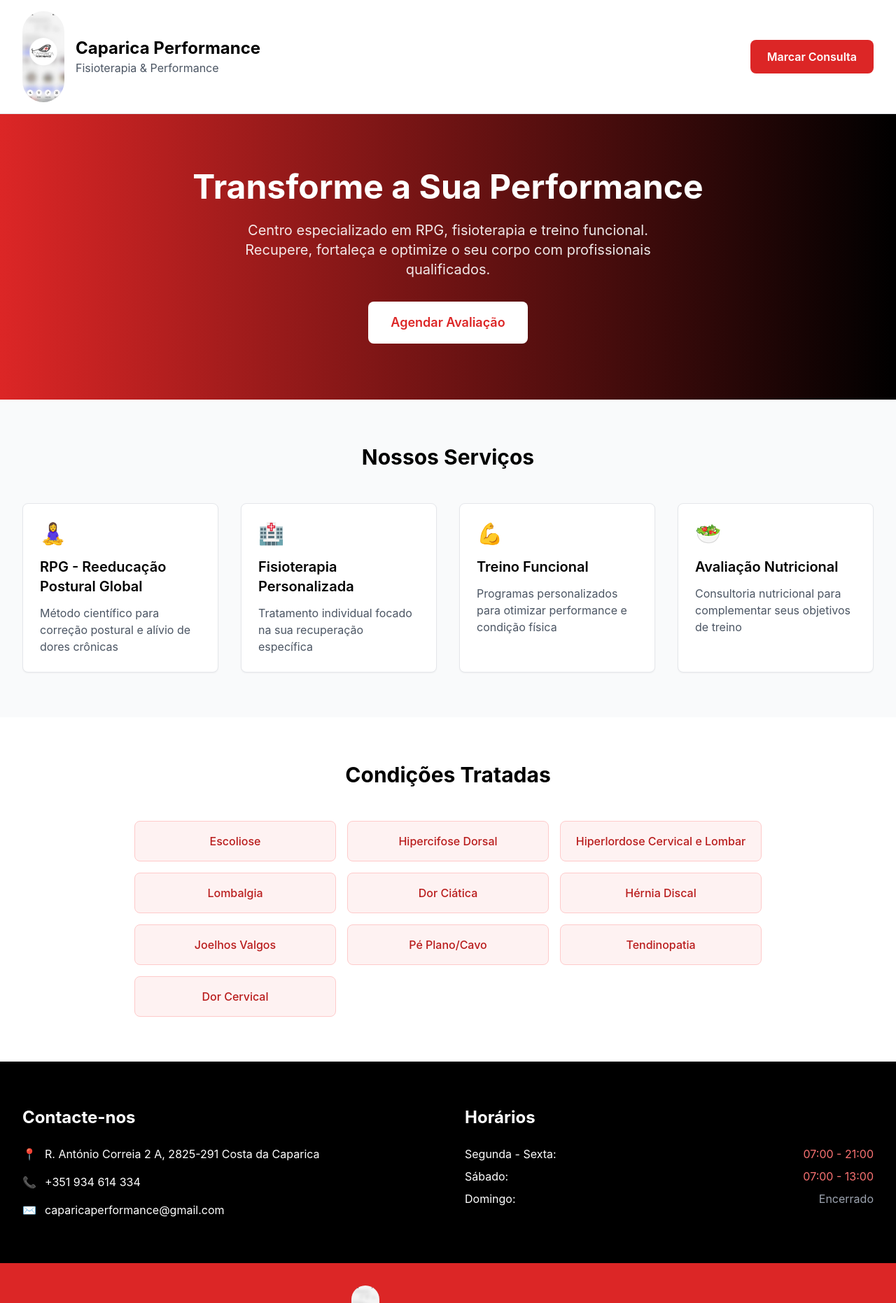
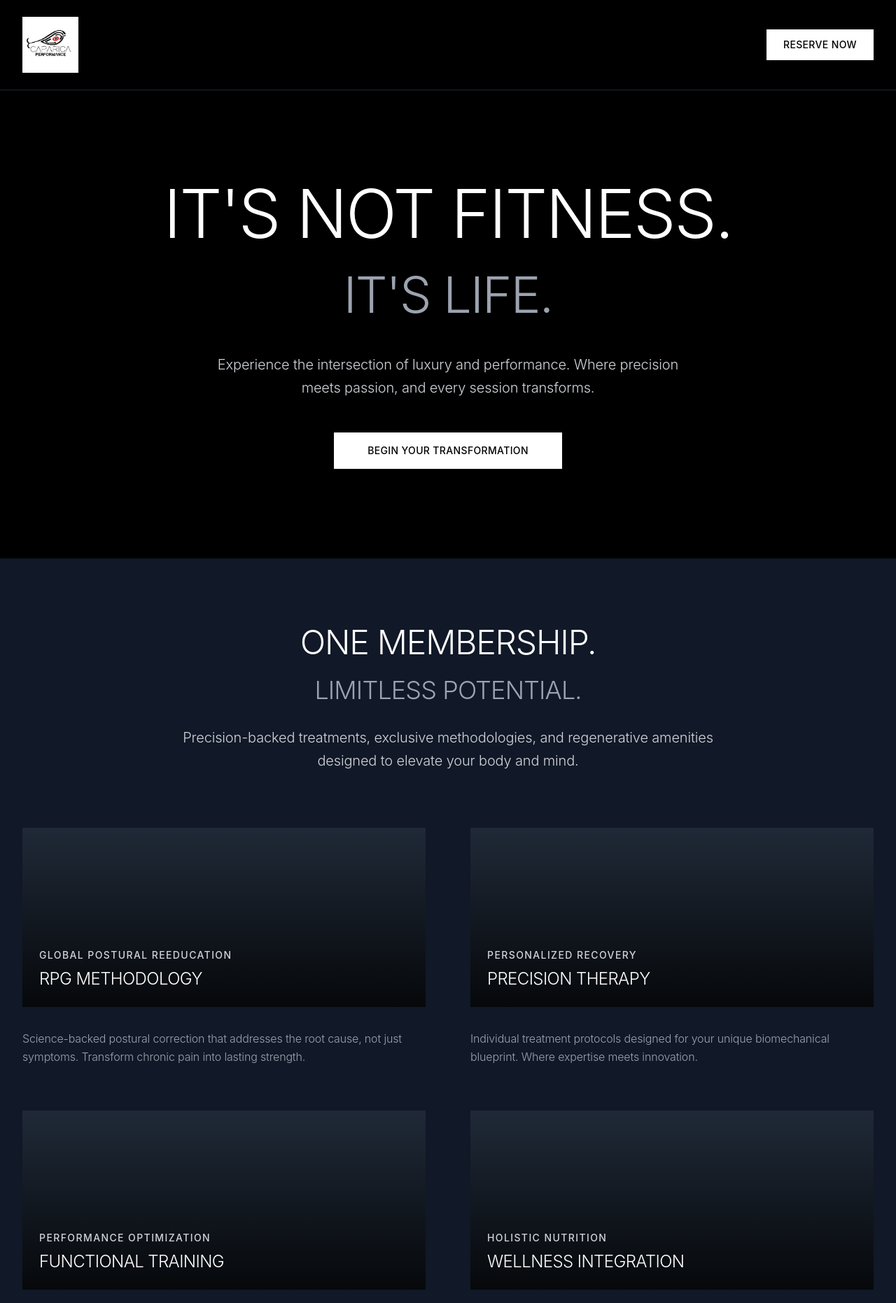
Before and after one commit to MajorWintersAI/caparica-performance, a Next.js app: page / in a window 1280 px wide. Shown: the top 1862 px of the page at 70% size. Built offline with nearby package versions, Linux system fonts and the light colour scheme.

Commit message:
Luxury redesign: Equinox-inspired dark aesthetic with premium typography and lifestyle positioning

```diff
--- a/src/app/globals.css
+++ b/src/app/globals.css
@@ -2,33 +2,44 @@
 @tailwind components;
 @tailwind utilities;
 
+@import url('https://fonts.googleapis.com/css2?family=Inter:wght@100;200;300;400;500;600;700;800;900&display=swap');
+
 :root {
-  --primary-red: #dc2626;
   --primary-black: #000000;
-  --light-gray: #f8fafc;
-  --medium-gray: #64748b;
+  --primary-white: #ffffff;
+  --dark-gray: #111111;
+  --medium-gray: #374151;
+  --light-gray: #9ca3af;
+}
+
+* {
+  font-feature-settings: "kern" 1, "liga" 1, "calt" 1;
 }
 
 body {
-  font-family: -apple-system, BlinkMacSystemFont, 'Segoe UI', Roboto, sans-serif;
+  font-family: 'Inter', -apple-system, BlinkMacSystemFont, 'Segoe UI', Roboto, sans-serif;
+  font-weight: 300;
+  letter-spacing: -0.01em;
+  background-color: #000000;
+  color: #ffffff;
 }
 
 .btn-primary {
-  @apply bg-red-600 hover:bg-red-700 text-white px-6 py-3 rounded-lg font-semibold transition-colors duration-200;
+  @apply bg-white hover:bg-gray-200 text-black px-6 py-3 font-medium tracking-wide transition-colors duration-300 uppercase text-sm;
 }
 
 .btn-secondary {
-  @apply border border-red-600 text-red-600 hover:bg-red-600 hover:text-white px-6 py-3 rounded-lg font-semibold transition-colors duration-200;
+  @apply border border-white text-white hover:bg-white hover:text-black px-6 py-3 font-medium tracking-wide transition-colors duration-300 uppercase text-sm;
 }
 
-.text-primary {
-  @apply text-red-600;
+.luxury-heading {
+  font-weight: 200;
+  letter-spacing: -0.02em;
+  line-height: 1.1;
 }
 
-.bg-primary {
-  @apply bg-red-600;
+.luxury-body {
+  font-weight: 300;
+  letter-spacing: -0.005em;
+  line-height: 1.6;
 }
-
-.border-primary {
-  @apply border-red-600;
-}
--- a/src/app/page.tsx
+++ b/src/app/page.tsx
@@ -8,145 +8,177 @@ export default function Home() {
   const [isBookingOpen, setIsBookingOpen] = useState(false)
 
   return (
-    <div className="min-h-screen bg-white">
+    <div className="min-h-screen bg-black text-white">
       {/* Header */}
-      <header className="bg-white shadow-sm border-b">
-        <div className="max-w-7xl mx-auto px-4 sm:px-6 lg:px-8 py-4">
+      <header className="bg-black border-b border-gray-800">
+        <div className="max-w-7xl mx-auto px-4 sm:px-6 lg:px-8 py-6">
           <div className="flex items-center justify-between">
             <div className="flex items-center space-x-4">
               <Image
                 src="/logo.jpg"
                 alt="Caparica Performance"
-                width={60}
-                height={60}
-                className="rounded-full"
+                width={80}
+                height={80}
+                className="object-contain"
               />
-              <div>
-                <h1 className="text-2xl font-bold text-black">Caparica Performance</h1>
-                <p className="text-gray-600">Fisioterapia & Performance</p>
-              </div>
             </div>
             <button
               onClick={() => setIsBookingOpen(true)}
-              className="btn-primary"
+              className="bg-white text-black hover:bg-gray-200 px-6 py-3 font-medium tracking-wide transition-colors uppercase text-sm"
             >
-              Marcar Consulta
+              Reserve Now
             </button>
           </div>
         </div>
       </header>
 
       {/* Hero Section */}
-      <section className="bg-gradient-to-r from-red-600 to-black text-white py-20">
-        <div className="max-w-7xl mx-auto px-4 sm:px-6 lg:px-8">
+      <section className="relative bg-black py-32 overflow-hidden">
+        <div className="max-w-7xl mx-auto px-4 sm:px-6 lg:px-8 relative z-10">
           <div className="text-center">
-            <h2 className="text-5xl font-bold mb-6">
-              Transforme a Sua Performance
+            <h1 className="text-7xl md:text-8xl font-light mb-8 tracking-tight">
+              IT'S NOT FITNESS.
+            </h1>
+            <h2 className="text-6xl md:text-7xl font-light mb-12 tracking-tight text-gray-400">
+              IT'S LIFE.
             </h2>
-            <p className="text-xl mb-8 max-w-2xl mx-auto opacity-90">
-              Centro especializado em RPG, fisioterapia e treino funcional.
-              Recupere, fortaleça e optimize o seu corpo com profissionais qualificados.
+            <p className="text-xl mb-12 max-w-2xl mx-auto font-light leading-relaxed text-gray-300">
+              Experience the intersection of luxury and performance.
+              Where precision meets passion, and every session transforms.
             </p>
             <button
               onClick={() => setIsBookingOpen(true)}
-              className="bg-white text-red-600 hover:bg-gray-100 px-8 py-4 rounded-lg font-semibold text-lg transition-colors"
+              className="bg-white text-black hover:bg-gray-200 px-12 py-4 font-medium tracking-wide transition-colors uppercase text-sm"
             >
-              Agendar Avaliação
+              Begin Your Transformation
             </button>
           </div>
         </div>
+        <div className="absolute inset-0 bg-gradient-to-b from-transparent to-black opacity-50"></div>
       </section>
 
-      {/* Services */}
-      <section className="py-16 bg-gray-50">
+      {/* Experience Section */}
+      <section className="py-24 bg-gray-900">
         <div className="max-w-7xl mx-auto px-4 sm:px-6 lg:px-8">
-          <h3 className="text-3xl font-bold text-center mb-12 text-black">Nossos Serviços</h3>
-          <div className="grid md:grid-cols-2 lg:grid-cols-4 gap-8">
+          <div className="text-center mb-20">
+            <h3 className="text-5xl font-light mb-6 tracking-tight">ONE MEMBERSHIP.</h3>
+            <h4 className="text-4xl font-light mb-8 text-gray-400 tracking-tight">LIMITLESS POTENTIAL.</h4>
+            <p className="text-xl font-light text-gray-300 max-w-3xl mx-auto leading-relaxed">
+              Precision-backed treatments, exclusive methodologies, and regenerative amenities designed to elevate your body and mind.
+            </p>
+          </div>
+
+          <div className="grid lg:grid-cols-2 gap-16">
             {[
               {
-                title: "RPG - Reeducação Postural Global",
-                description: "Método científico para correção postural e alívio de dores crônicas",
-                icon: "🧘‍♀️"
+                title: "RPG METHODOLOGY",
+                subtitle: "Global Postural Reeducation",
+                description: "Science-backed postural correction that addresses the root cause, not just symptoms. Transform chronic pain into lasting strength.",
+                image: "/api/placeholder/600/400"
               },
               {
-                title: "Fisioterapia Personalizada",
-                description: "Tratamento individual focado na sua recuperação específica",
-                icon: "🏥"
+                title: "PRECISION THERAPY",
+                subtitle: "Personalized Recovery",
+                description: "Individual treatment protocols designed for your unique biomechanical blueprint. Where expertise meets innovation.",
+                image: "/api/placeholder/600/400"
               },
               {
-                title: "Treino Funcional",
-                description: "Programas personalizados para otimizar performance e condição física",
-                icon: "💪"
+                title: "FUNCTIONAL TRAINING",
+                subtitle: "Performance Optimization",
+                description: "Bespoke programs that don't just build muscle—they build resilience, power, and longevity.",
+                image: "/api/placeholder/600/400"
               },
               {
-                title: "Avaliação Nutricional",
-                description: "Consultoria nutricional para complementar seus objetivos de treino",
-                icon: "🥗"
+                title: "WELLNESS INTEGRATION",
+                subtitle: "Holistic Nutrition",
+                description: "Nutritional strategies that fuel performance and accelerate recovery. Because greatness requires the right foundation.",
+                image: "/api/placeholder/600/400"
               }
             ].map((service, idx) => (
-              <div key={idx} className="bg-white p-6 rounded-lg shadow-sm border">
-                <div className="text-3xl mb-4">{service.icon}</div>
-                <h4 className="text-xl font-semibold mb-3 text-black">{service.title}</h4>
-                <p className="text-gray-600">{service.description}</p>
+              <div key={idx} className="group">
+                <div className="relative overflow-hidden mb-8 bg-gray-800 h-64">
+                  <div className="absolute inset-0 bg-gradient-to-t from-black/80 to-transparent z-10"></div>
+                  <div className="absolute bottom-6 left-6 z-20">
+                    <h5 className="text-sm font-medium tracking-widest text-gray-300 mb-2">{service.subtitle.toUpperCase()}</h5>
+                    <h4 className="text-2xl font-light tracking-tight">{service.title}</h4>
+                  </div>
+                </div>
+                <p className="text-gray-400 font-light leading-relaxed">{service.description}</p>
               </div>
             ))}
           </div>
         </div>
       </section>
 
-      {/* Conditions We Treat */}
-      <section className="py-16">
+      {/* Specialties Section */}
+      <section className="py-24 bg-black border-t border-gray-800">
         <div className="max-w-7xl mx-auto px-4 sm:px-6 lg:px-8">
-          <h3 className="text-3xl font-bold text-center mb-12 text-black">Condições Tratadas</h3>
-          <div className="grid md:grid-cols-2 lg:grid-cols-3 gap-4 max-w-4xl mx-auto">
+          <div className="text-center mb-20">
+            <h3 className="text-4xl font-light mb-8 tracking-tight">WHERE SCIENCE MEETS ART.</h3>
+            <p className="text-xl font-light text-gray-400 max-w-3xl mx-auto leading-relaxed">
+              Our expertise spans the full spectrum of human movement and recovery. Every challenge is an opportunity for transformation.
+            </p>
+          </div>
+
+          <div className="grid md:grid-cols-3 lg:grid-cols-5 gap-1 max-w-5xl mx-auto">
             {[
-              "Escoliose", "Hipercifose Dorsal", "Hiperlordose Cervical e Lombar",
-              "Lombalgia", "Dor Ciática", "Hérnia Discal", "Joelhos Valgos",
-              "Pé Plano/Cavo", "Tendinopatia", "Dor Cervical"
+              "Scoliosis", "Spinal Curvature", "Postural Disorders",
+              "Chronic Pain", "Sciatica", "Disc Pathology",
+              "Knee Alignment", "Foot Mechanics", "Tendinopathy", "Cervical Issues"
             ].map((condition, idx) => (
-              <div key={idx} className="bg-red-50 border border-red-200 p-4 rounded-lg text-center">
-                <span className="text-red-700 font-medium">{condition}</span>
+              <div key={idx} className="bg-gray-900 hover:bg-gray-800 border border-gray-700 p-6 text-center transition-colors group">
+                <span className="text-gray-300 font-light tracking-wide group-hover:text-white transition-colors">{condition}</span>
               </div>
             ))}
+          </div>
+
+          <div className="text-center mt-16">
+            <button
+              onClick={() => setIsBookingOpen(true)}
+              className="border border-white text-white hover:bg-white hover:text-black px-8 py-3 font-medium tracking-wide transition-colors uppercase text-sm"
+            >
+              Discover Your Path
+            </button>
           </div>
         </div>
       </section>
 
-      {/* Contact & Location */}
-      <section className="py-16 bg-black text-white">
+      {/* Location & Hours */}
+      <section className="py-24 bg-gray-900">
         <div className="max-w-7xl mx-auto px-4 sm:px-6 lg:px-8">
-          <div className="grid md:grid-cols-2 gap-12">
-            <div>
-              <h3 className="text-2xl font-bold mb-6">Contacte-nos</h3>
-              <div className="space-y-4">
-                <div className="flex items-center space-x-3">
-                  <span className="text-red-400">📍</span>
-                  <span>R. António Correia 2 A, 2825-291 Costa da Caparica</span>
-                </div>
-                <div className="flex items-center space-x-3">
-                  <span className="text-red-400">📞</span>
-                  <span>+351 934 614 334</span>
-                </div>
-                <div className="flex items-center space-x-3">
-                  <span className="text-red-400">✉️</span>
-                  <span>caparicaperformance@gmail.com</span>
-                </div>
+          <div className="text-center mb-16">
+            <h3 className="text-4xl font-light mb-8 tracking-tight">VISIT OUR SANCTUARY.</h3>
+            <p className="text-xl font-light text-gray-400">Where transformation begins and excellence never ends.</p>
+          </div>
+
+          <div className="grid md:grid-cols-2 gap-16 max-w-4xl mx-auto">
+            <div className="text-center">
+              <h4 className="text-sm font-medium tracking-widest text-gray-400 mb-6 uppercase">Location</h4>
+              <div className="space-y-3 text-gray-300 font-light">
+                <p className="text-lg">R. António Correia 2 A</p>
+                <p className="text-lg">2825-291 Costa da Caparica</p>
+                <p className="text-lg">Portugal</p>
+              </div>
+              <div className="mt-8 space-y-3">
+                <p className="text-gray-400">+351 934 614 334</p>
+                <p className="text-gray-400">caparicaperformance@gmail.com</p>
               </div>
             </div>
-            <div>
-              <h3 className="text-2xl font-bold mb-6">Horários</h3>
-              <div className="space-y-2">
-                <div className="flex justify-between">
-                  <span>Segunda - Sexta:</span>
-                  <span className="text-red-400">07:00 - 21:00</span>
+
+            <div className="text-center">
+              <h4 className="text-sm font-medium tracking-widest text-gray-400 mb-6 uppercase">Hours</h4>
+              <div className="space-y-4 text-gray-300 font-light">
+                <div className="flex justify-between max-w-xs mx-auto">
+                  <span>Monday - Friday</span>
+                  <span>07:00 - 21:00</span>
                 </div>
-                <div className="flex justify-between">
-                  <span>Sábado:</span>
-                  <span className="text-red-400">07:00 - 13:00</span>
+                <div className="flex justify-between max-w-xs mx-auto">
+                  <span>Saturday</span>
+                  <span>07:00 - 13:00</span>
                 </div>
-                <div className="flex justify-between">
-                  <span>Domingo:</span>
-                  <span className="text-gray-400">Encerrado</span>
+                <div className="flex justify-between max-w-xs mx-auto">
+                  <span>Sunday</span>
+                  <span className="text-gray-500">Closed</span>
                 </div>
               </div>
             </div>
@@ -155,20 +187,21 @@ export default function Home() {
       </section>
 
       {/* Footer */}
-      <footer className="bg-red-600 text-white py-8">
+      <footer className="bg-black border-t border-gray-800 py-12">
         <div className="max-w-7xl mx-auto px-4 sm:px-6 lg:px-8 text-center">
-          <div className="flex items-center justify-center space-x-4 mb-4">
+          <div className="flex items-center justify-center space-x-4 mb-8">
             <Image
               src="/logo.jpg"
               alt="Caparica Performance"
-              width={40}
-              height={40}
-              className="rounded-full"
+              width={60}
+              height={60}
+              className="object-contain"
             />
-            <span className="text-xl font-bold">Caparica Performance</span>
           </div>
-          <p className="text-red-100">© 2026 Caparica Performance. Todos os direitos reservados.</p>
-          <p className="text-red-200 mt-2">Fisioterapeuta: Inês Dias</p>
+          <div className="border-t border-gray-800 pt-8">
+            <p className="text-gray-500 text-sm font-light tracking-wide">© 2026 Caparica Performance. All rights reserved.</p>
+            <p className="text-gray-600 mt-2 text-sm">Lead Physiotherapist: Inês Dias</p>
+          </div>
         </div>
       </footer>
 
```
Also changed, not shown: public/logo.jpg.
